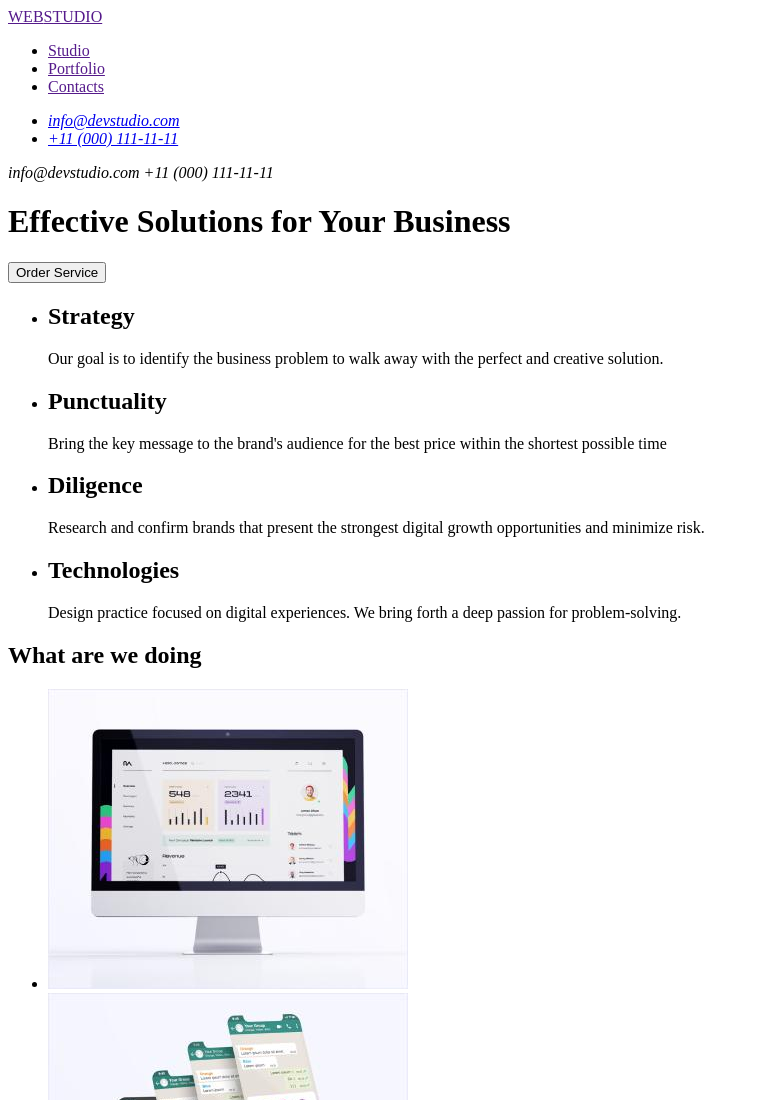
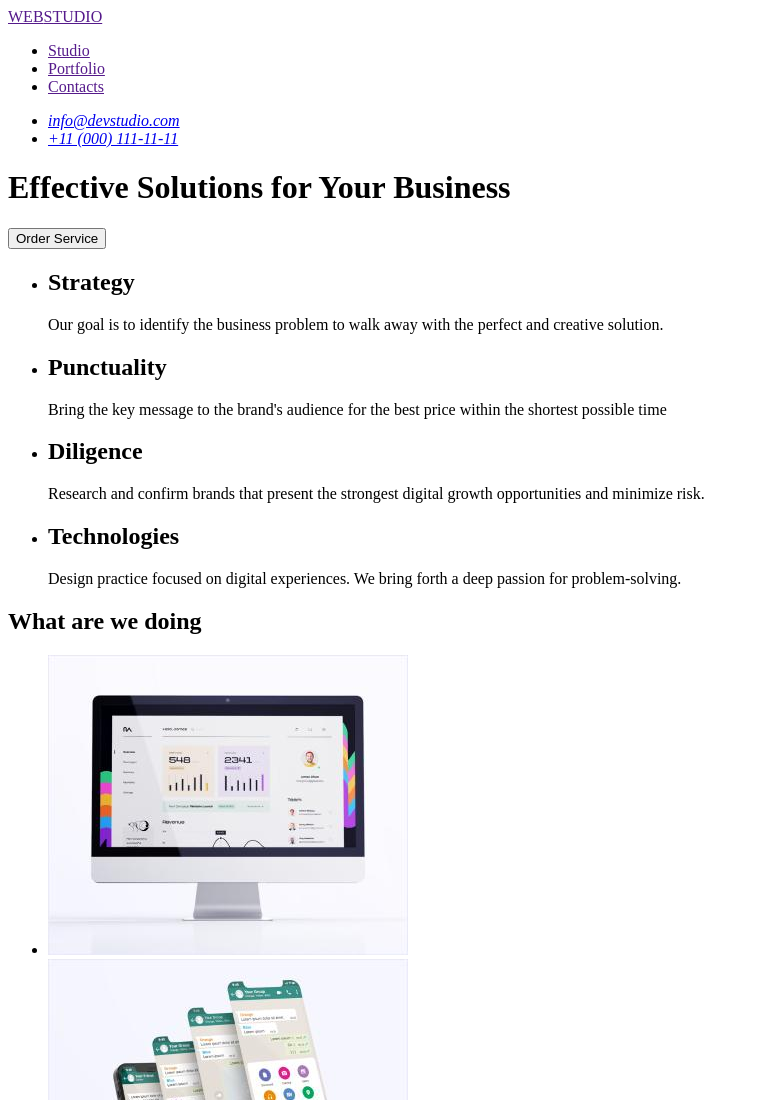
Before and after one commit to Dory-kr/goit-markup-hw, a plain HTML site: page index.html in a window 1280 px wide. Shown: the top 1100 px of the page, without its empty margins (0-759 px from the left). Drawn offline with Linux system fonts and the light colour scheme.

Commit message:
goit-markup-hw-01

```diff
--- a/index.html
+++ b/index.html
@@ -17,22 +17,12 @@
           <li><a href="" target="_blank" rel="noopener noreferrer">Portfolio</a></li>
           <li><a href="" target="_blank" rel="noopener noreferrer">Contacts</a></li>
         </ul>
-     </nav>
 
     <address>
-
       <ul>
         <li><a href="mailto:info@devstudio.com"> info@devstudio.com</a></li>
         <li><a href="tel:+110001111111"> +11 (000) 111-11-11</a></li>
       </ul>
-
-     </address>
-
-   </header>
-        <address>
-        info@devstudio.com
-        +11 (000) 111-11-11
-        </address>
     </nav>
   </header>
 
```
